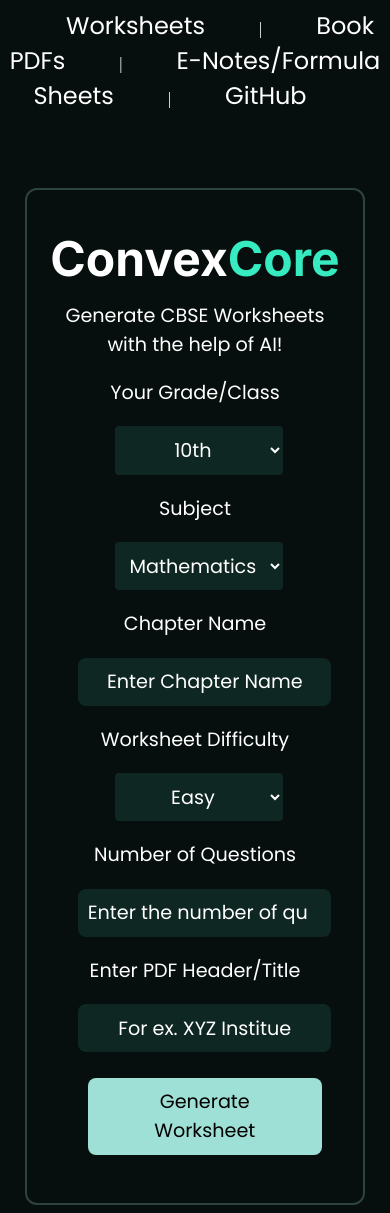
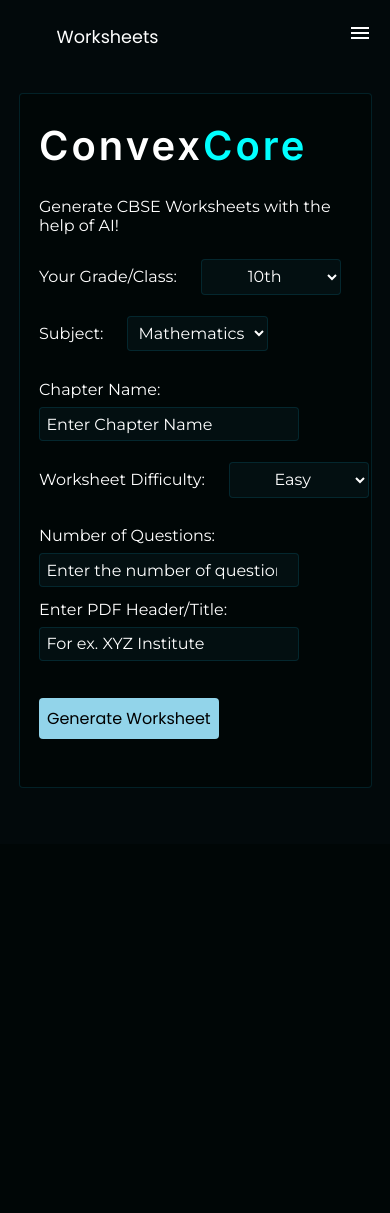
Before and after one commit to NixonXC/Convex-Worksheets, a Flask app: page / in a window 390 px wide. After the commit the page ends 788 px from the top, so only its background shows below. Run offline with Flask 3, Linux system fonts and the light colour scheme.

Commit message:
Add files via upload

```diff
--- a/main.py
+++ b/main.py
@@ -7,6 +7,9 @@ from serpapi import GoogleSearch
 from google.generativeai.types import HarmCategory, HarmBlockThreshold
 from bs4 import BeautifulSoup, Comment # type: ignore
 from serpapi import GoogleSearch
+from dotenv import load_dotenv
+
+load_dotenv()
 
 app = Flask(__name__)
 
--- a/requirements.txt
+++ b/requirements.txt
@@ -4,3 +4,4 @@ fpdf
 bs4
 serpapi
 google-search-results
+python3-dotenv
--- /dev/null
+++ b/static/script.js
@@ -0,0 +1,8 @@
+function myFunction() {
+    var navbar = document.getElementById("myNavbar");
+    if (navbar.className === "navbar") {
+        navbar.className += " responsive";
+    } else {
+        navbar.className = "navbar";
+    }
+}
--- a/static/style.css
+++ b/static/style.css
@@ -1,137 +1,239 @@
-@import url('https://fonts.googleapis.com/css2?family=Inter:wght@100..900&display=swap');
-@import url('https://fonts.googleapis.com/css2?family=Poppins:ital,wght@0,100;0,200;0,300;0,400;0,500;0,600;0,700;0,800;0,900;1,100;1,200;1,300;1,400;1,500;1,600;1,700;1,800;1,900&display=swap');
+@import url('https://fonts.googleapis.com/css2?family=Inter:wght@600&display=swap');
+@import url('https://fonts.googleapis.com/css2?family=Lato&family=Montserrat&family=Poppins&display=swap');
+
 body {
-    background-color: #060F0D !important;
+    margin: 0;
+    background-color: #02090b;
+    color: white !important;
+    font-family: 'Montserrat', sans-serif;
+}
+
+/* Navbar */
+.navbar {
+    display: flex;
+    font-family: 'Poppins';
+    align-items: center;
+    margin-top: 1%;
+}
+
+.navbar a {
+    color: white;
+    text-decoration: none;
+    padding: 1em;
+    font-size: 1.1em;
+    transition: 0.3s ease-in-out;
+    font-weight: 300;
+}
+
+.refs {
+    margin-right: auto;
+    margin-left: 10%;
+}
+
+.try-api-button {
+    background-color: #92d4ea;
+    color: black;
+    border: none;
+    padding: 10px 20px;
+    margin-left: auto;
+    transition: 0.3s ease-in-out;
+    width: 8%;
+    border-radius: 30px;
+    font-family: 'Montserrat';
+    font-weight: 900;
+    text-align: center;
+    text-decoration: none;
+    margin-right: 10%;
+    font-size: 16px;
+    cursor: pointer;
+}
+
+button:hover {
+    box-shadow: -6px 5px 43px 0px rgba(55, 235, 192, 1);
+}
+
+.navbar a:hover {
+    color: rgb(208, 208, 208);
+}
+
+.navbar .icon {
+    display: none;
+}
+
+/* Main Section */
+.main {
+    text-align: left;
+    font-family: 'Montserrat', sans-serif;
+    border: 1px solid rgba(12, 119, 146, 0.234);
+    background-color: #010607d7;
+    border-radius: 4px;
+    width: 60vw !important;
+    margin: 6% auto;
+    padding-bottom: 3em;
+}
+
+.main h1 {
+    font-size: 3.2em;
+    text-align: left;
+    font-weight: 900;
+    margin-left: 2vw;
+    letter-spacing: 3px;
+    font-family: 'Inter', sans-serif;
+}
+
+.main p {
+    margin-left: 2vw;
+    max-width: 90%;
+    font-size: 1em;
+}
+
+.main option {
+    font-family: 'Montserrat', sans-serif;
+    padding: 1em;
+    font-size: 1em;
+    background-color: #02090b;
     color: white;
 }
-.main {
-    text-align: left;
-    font-family: 'Popins', sans-serif;
-    border: 2px solid rgba(175, 239, 207, 0.234);
-    border-radius: 12px;
-    width: 40%;
-    margin-right: auto;
-    margin-left: auto;
-    padding-bottom: 3em;
-    margin-top: 3%;
+
+/* Form Layout */
+.inline-form {
+    display: flex;
+    flex-direction: column;
+    align-items: flex-start;
 }
-.main h1 {
-    font-size: 5em;
-    text-align: center;
-    line-height: 20px;
-    font-family: 'Inter', sans-serif;
+
+.form-row {
+    display: flex;
+    gap: 1em;
+    align-items: center;
+    margin-bottom: 1em;
 }
-.main p {
-    margin-left: auto;
-    margin-right: auto;
-    max-width: 90%;
-    font-size: 1.5em;
-    font-family: 'Poppins', sans-serif;
-}
-.main option {
-    font-family: 'Poppins', sans-serif;
-    padding: 2em;
-    font-size: 1.2em;
-    display: flex;
-    color: white;
-}
-.main select {
-    font-family: 'Poppins', sans-serif;
-    padding: 0.5em;
-    font-size: 1.2em;
-    display: inline;
-    cursor: pointer;
-    color: white;
-    width: 5vw;
-    margin-left: 2vw;
-    outline: none;
-    border: none;
-    background-color: #0f2722;
-    border-radius: 4px;
-    text-align: center;
-}
-.main input {
-    font-family: 'Poppins', sans-serif;
-    padding: 0.5em;
-    font-size: 1.2em;
-    display: inline;
+
+.form-row label {
+    font-family: 'Montserrat', sans-serif;
+    font-size: 1em;
     cursor: pointer;
     color: white;
     margin-left: 2vw;
+    white-space: nowrap;
+}
+
+.form-row select,
+.form-row input {
+    font-family: 'Montserrat', sans-serif;
+    padding: 0.4em;
+    font-size: 1em;
+    color: white;
+    background-color: #041114d5;
+    border: 1px solid rgba(12, 119, 146, 0.234);
+    border-radius: 4px;
     outline: none;
+}
+
+.form-row select {
+    width: 7vw;
+    text-align: center;
+}
+
+.form-row input {
     width: 12vw;
-    border: none;
-    background-color: #0f2722;
-    border-radius: 8px;
 }
+
 ::placeholder {
     color: white;
 }
+
 .main button {
     font-family: 'Poppins', sans-serif;
-    padding: 0.5em;
-    padding-left: 1em;
-    padding-right: 1em;
-    font-size: 1.2em;
-    display: inline;
+    padding: 0.4em 1em;
+    font-size: 1em;
     cursor: pointer;
-    color: rgb(0, 0, 0);
-    margin-left: 2vw;
-    outline: none;
+    color: black;
+    background-color: #92d4ea;
+    border-radius: 4px;
     transition: 0.3s ease-in-out;
     border: none;
-    background-color: #9EE0D5;
-    border-radius: 8px;
+    margin-left: 2vw;
 }
+
 .main button:hover {
     box-shadow: 0 0 30px #e1e1e37a;
 }
-.navbar {
-    margin-top: 1%;
-}
-.navbar a {
-    margin: 20px 50px;
-    font-family: 'Poppins', sans-serif;
-    font-size: 1.5em;
-    text-decoration: none;
-    color: white;
-    transition: 0.3s ease-in-out;
-}
 
-.navbar a:hover {
-    text-shadow: 0px 0px 10px #ffffff; /* Adds a white text shadow on hover */
-    /* For a greenish shadow, you can use: text-shadow: 0px 0px 10px #00ff00; */
-}
-@media only screen and (max-width: 768px) {
+/* Mobile Styles */
+@media screen and (max-width: 600px) {
+    .navbar a:not(:first-child) {
+        display: none;
+    }
+
+    .navbar a.icon {
+        float: right;
+        display: block;
+    }
+
+    .try-api-button {
+        display: none;
+    }
+
     .main {
-        width: 90%;
-        margin-top: 20%;
-        text-align: center;
+        width: 90% !important;
     }
 
     .main h1 {
-        margin-top: 7vh;
-        font-size: 3em;
+        text-align: left;
+        margin-left: 5vw;
+        font-size: 2.5em;
     }
 
-
     .main p {
-        font-size: 1.2em;
+        font-size: 1em;
+        margin-left: 5vw;
     }
 
-    .main input, .main button {
-        font-size: 1.2em;
+    .form-row {
+        display: block;
+        margin-bottom: 1em;
+    }
+
+    .form-row label {
         margin-left: 5vw;
-        text-align: center;
-        width: 60vw;
+        margin-top: 3em;
     }
-    .main select {
-        width: 50%;
+
+    .form-row select,
+    .form-row input {
+        margin-bottom: 0.8em;
+        width: 70% !important;
+        font-size: 1em;
+        margin-left: 5vw;
+        margin-top: 0.5em;
     }
+    .form-row select {
+        width: 40% !important;
+    }
+
     .main button {
-        margin-top: 3vh;
-    }
-    #sub {
-        width: 50% !important;
+        margin-left: 5vw;
+        margin-top: 0.5em;
+        padding: 0.5em;
+        font-size: 1em;
     }
 }
+
+@media screen and (max-width: 600px) {
+    .navbar.responsive {
+        position: relative;
+    }
+
+    .navbar.responsive a.icon {
+        position: absolute;
+        right: 0;
+        top: 0;
+    }
+
+    .navbar.responsive a {
+        float: none;
+        display: block;
+        text-align: left;
+    }
+}
--- a/templates/index.html
+++ b/templates/index.html
@@ -3,22 +3,33 @@
 <head>
     <meta charset="UTF-8">
     <meta name="viewport" content="width=device-width, initial-scale=1.0">
-    <title>Convex Worksheets by Atharva Kulkarni</title>
+    <title>Convex Worksheets</title>
     <meta name="description" content="Generate mathematics worksheets with the help of AI. Project by Atharva Kulkarni">
     <link rel="stylesheet" href="/static/style.css">
 </head>
 <body>
-    <div class="navbar" style="text-align: center;">
-        <a href="/">Worksheets</a> |
-        <a href="/books">Book PDFs</a> |
-        <a href="/methodcore">E-Notes/Formula Sheets</a> |
-        <a href="https://github.com/NixonXC/Convex-Worksheets">GitHub</a>
+    <div class="navbar" id="myNavbar">
+        <div class="refs">
+            <a href="/">Worksheets</a>
+            <a href="/books">Book PDFs</a>
+            <a href="/methodcore">E-Notes/Formula Sheets</a>
+            <a href="https://github.com/NixonXC/Convex-Worksheets">Github</a>
         </div>
+        <button class="try-api-button" onclick="window.location.href='https://pdf-scout.vercel.app/'">Try API</button>
+        <a href="javascript:void(0);" class="icon" onclick="myFunction()">
+            <svg width="24" height="24" viewBox="0 0 24 24">
+                <path fill="#ffffff" d="M3 18h18v-2H3v2zm0-5h18V11H3v2zm0-7v2h18V6H3z"/>
+            </svg>
+        </a>
+    </div>
+
     <div class="main">
-        <h1>Convex<span style="color: #37EBC0;">Core</span></h1>
-        <p style="text-align: center;">Generate CBSE Worksheets with the help of AI!</p>
-        <form action="{{ url_for('generate') }}" method="POST">
-            <p>Your Grade/Class</p>
+        <h1>Convex<span style="color: aqua;">Core</span></h1>
+        <p>Generate CBSE Worksheets with the help of AI!</p>
+
+        <form action="{{ url_for('generate') }}" method="POST" class="inline-form">
+            <div class="form-row">
+                <label for="grade">Your Grade/Class:</label>
                 <select name="grade" required>
                     <option value="10">10th</option>
                     <option value="12">12th</option>
@@ -29,28 +40,41 @@
                     <option value="6">6th</option>
                     <option value="5">5th</option>
                 </select>
-            <p>Subject</p>
-            <select name="subject" required style="width: 20%;" id="sub">
+
+                <label for="sub">Subject:</label>
+                <select name="subject" required id="sub">
                     <option value="Mathematics">Mathematics</option>
                     <option value="Physics">Physics</option>
                     <option value="Chemistry">Chemistry</option>
                     <option value="Biology">Biology</option>
                     <option value="English">English</option>
                 </select>
-            <p>Chapter Name</p>
+            </div>
+
+            <div class="form-row">
+                <label for="chapter">Chapter Name:</label>
                 <input type="text" name="chapter" placeholder="Enter Chapter Name" required>
-            <p>Worksheet Difficulty</p>
+
+                <label for="difficulty">Worksheet Difficulty:</label>
                 <select name="difficulty" required>
                     <option value="Easy">Easy</option>
                     <option value="Medium">Medium</option>
                     <option value="Hard">Hard</option>
                 </select>
-            <p>Number of Questions</p>
-            <input type="number" name="num_questions" placeholder="Enter the number of questions" min="1" max="40" onchange="this.value = Math.floor(Math.max(this.value,1))" required>
-            <p>Enter PDF Header/Title</p>
-            <input type="text" name="header" placeholder="For ex. XYZ Institue" required>
+            </div>
+
+            <div class="form-row">
+                <label for="num_questions">Number of Questions:</label>
+                <input type="number" name="num_questions" placeholder="Enter the number of questions" min="1" max="40" required>
+
+                <label for="header">Enter PDF Header/Title:</label>
+                <input type="text" name="header" placeholder="For ex. XYZ Institute" required>
+            </div>
+
             <button type="submit">Generate Worksheet</button>
         </form>
     </div>
+
+    <script src="/static/script.js"></script>
 </body>
 </html>
--- a/templates/results.html
+++ b/templates/results.html
@@ -35,5 +35,7 @@
             {% endif %}
         {% endfor %}
     </div>
+    <script src="/static/script.js"></script>
+
 </body>
 </html>
```
Also changed, not shown: static/PDF.css (+7 -6 lines), static/fsheet.css (+117 -32 lines), static/results.css (+5 -5 lines), templates/fsheet.html (+21 -10 lines), templates/pdf.html (+2 -11 lines), 4 other files. Lines whose indentation alone changed are shown as unchanged.
